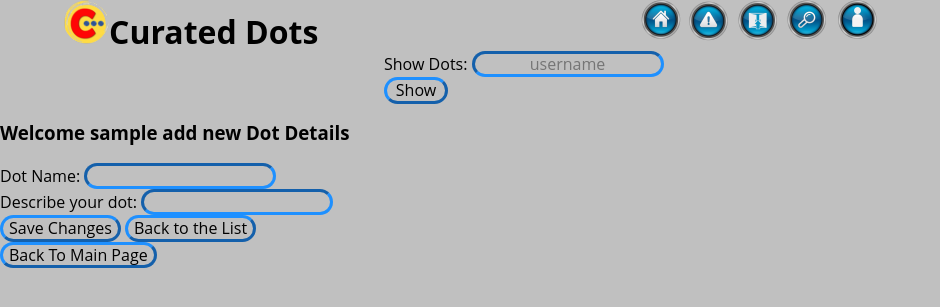
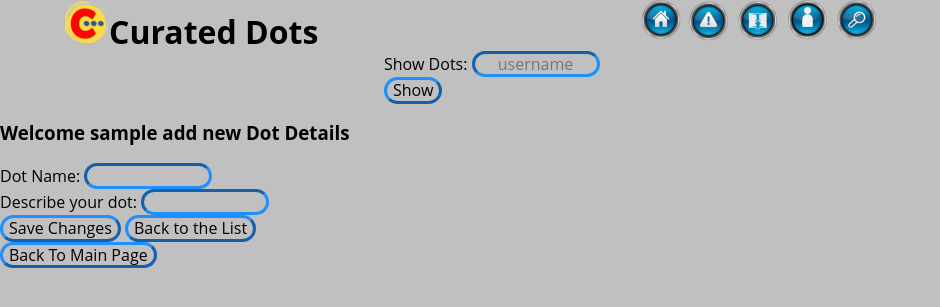
Before and after one commit to sjkendall88/CurateDots, a PHP site: page /editDot.php in a window 1280 px wide. Shown: the top 307 px of the page, without its empty margins (0-940 px from the left). Run offline with PHP 8.4, Linux system fonts and the light colour scheme; the visitor is signed in with stand-in values (Sample User, id 1); data that the repository does not hold is empty.

Commit message:
small CSS changes before presenting

```diff
--- a/CSS/cssMed.css
+++ b/CSS/cssMed.css
@@ -8,6 +8,11 @@ and open the template in the editor.
     Author     : Sterling Kendall
 */
 @media only screen and (min-width: 35rem){
+
+    body {
+        margin: 1% 5%;
+}
+
 header {
     display: grid;
     grid-template-columns: 5% 10% 15% 10% 10% 10% 10% 10% 15% 5%;
--- a/CSS/cssSmall.css
+++ b/CSS/cssSmall.css
@@ -11,6 +11,10 @@ and open the template in the editor.
     box-sizing: border-box;
     font-family: 'Open Sans', sans-serif;
     background-color: silver;
+}
+
+body {
+        margin: 1% 5%;
 }
 
 header > img {
@@ -35,8 +39,8 @@ header > img {
 
 input{
     width: auto;
-    min-width: 4rem;
-    max-width: 12rem;
+    min-width: 1rem;
+    max-width: 8rem;
     border-width: 3px;
     border-color: dodgerblue;
     border-radius: 5rem 5rem;
@@ -44,15 +48,15 @@ input{
 }
 
 form > input[type=text] {
-    width: au;
-    min-width: 2rem;
-    max-width: 12rem;
+    width: auto;
+    min-width: 1rem;
+    max-width: 8rem;
 }
 
 input[type=button], input[type=submit], input[type=reset] {
     width: auto;
+    min-width: 1rem;
     max-width: 12rem;
-    min-width: 4rem;
     border-width: 3px;
     border-color: dodgerblue;
     border-radius: 5rem 5rem;
--- a/Includes/header.php
+++ b/Includes/header.php
@@ -10,17 +10,17 @@
         <a href="index.php"><img id="home" src="Images/transparentImage.png" alt="homeButton"></a>
         <a><img id="notification" src="Images/transparentImage.png" alt="notification"/></a>
         <a href="logOut.php"><img id="logOut" src="Images/transparentImage.png" alt="logOut"/></a>
-        <a><img id="search" src="Images/transparentImage.png" alt="search"/></a>
-                <?php if (!array_key_exists("user", $_SESSION)) {
+        <?php if (!array_key_exists("user", $_SESSION)) {
         } else {
             echo '<a href="editDotList.php"><img id="userFrame" src="Images/transparentImage.png" alt="userFrame"/></a>';
         }
 ?>
+        <a><img id="search" src="Images/transparentImage.png" alt="search"/></a>
     </section>
     <?php
     if (!array_key_exists("user", $_SESSION)) {
+        include 'Includes/dotSearch.php';
         include 'Includes/curatorLogin.php';
-        include 'Includes/dotSearch.php';
         exit;
     } else {
         include 'Includes/dotSearch.php';
--- a/Includes/top.php
+++ b/Includes/top.php
@@ -3,8 +3,8 @@
         <head>
             <meta charset="utf-8">
             <meta name="viewport" content="width=device-width, initial-scale=1">
-            <link rel="stylesheet" href="CSS/cssSmall.css"/>
-            <link rel="stylesheet" href="CSS/cssMed.css"/>
-            <link rel="stylesheet" href="CSS/cssLarge.css"/>
+            <link href="CSS/cssSmall.css" rel="stylesheet"/>
+            <link href="CSS/cssMed.css" rel="stylesheet"/>
+            <link href="CSS/cssLarge.css" rel="stylesheet"/>
             <link href="CSS/normalization.css" rel="stylesheet">
             <link href="CSS/imageSheet.css" rel="stylesheet">
```
